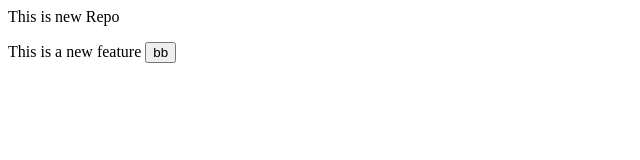
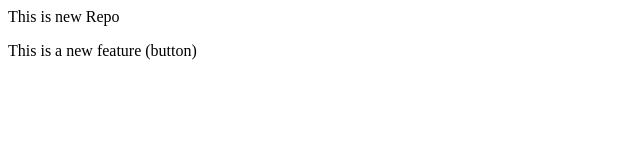
Before and after one commit to mugiwara674/localrepo, a plain HTML site: page index.html in a window 1280 px wide. Shown: the full height of the page, 0-640 px from the left. Drawn offline with Linux system fonts and the light colour scheme.

```diff
--- a/index.html
+++ b/index.html
@@ -3,5 +3,5 @@
 </p>
 
 <p>
-    This is a new feature <button>bb</button>
+    This is a new feature (button)
 </p>
```
